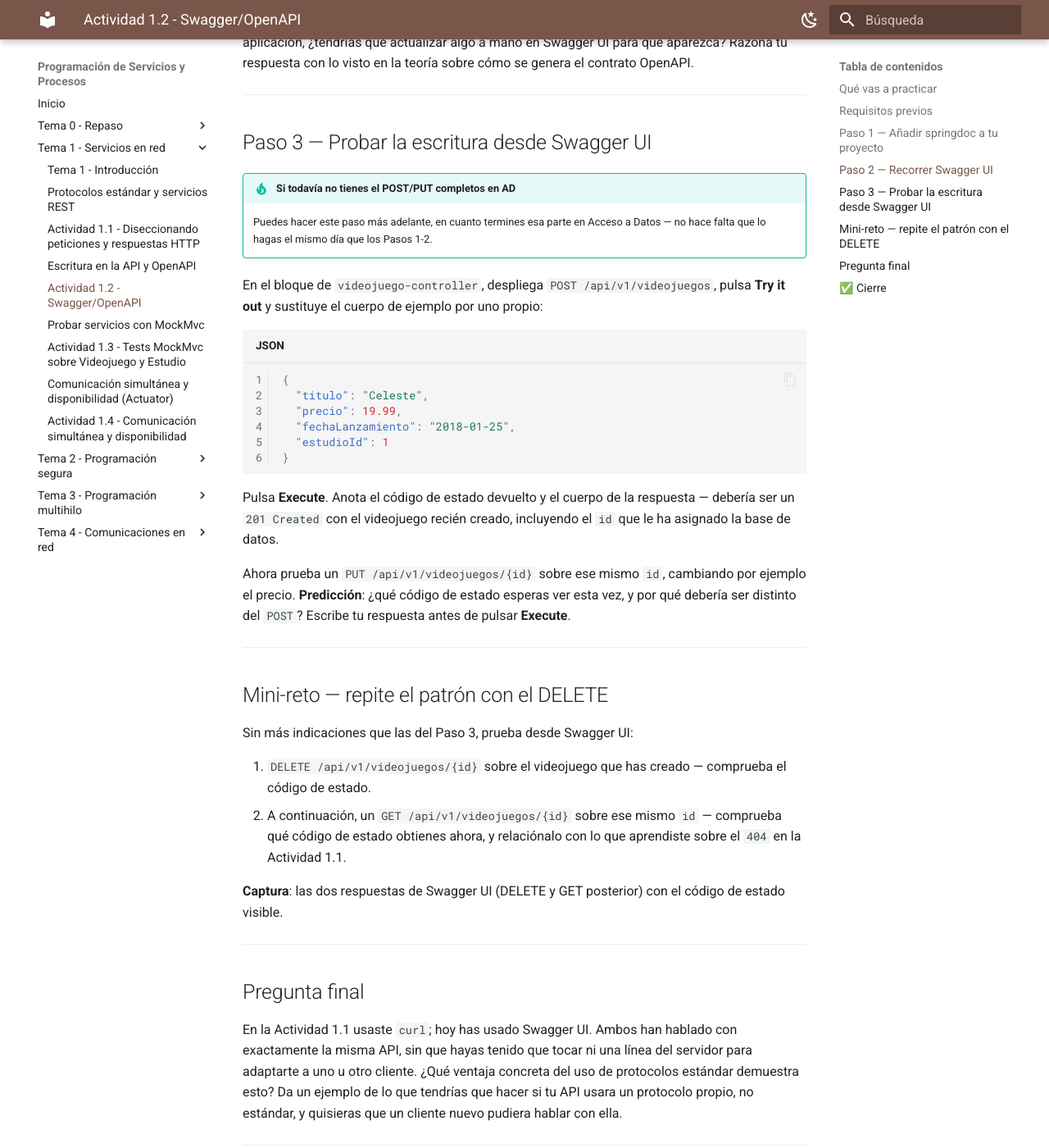
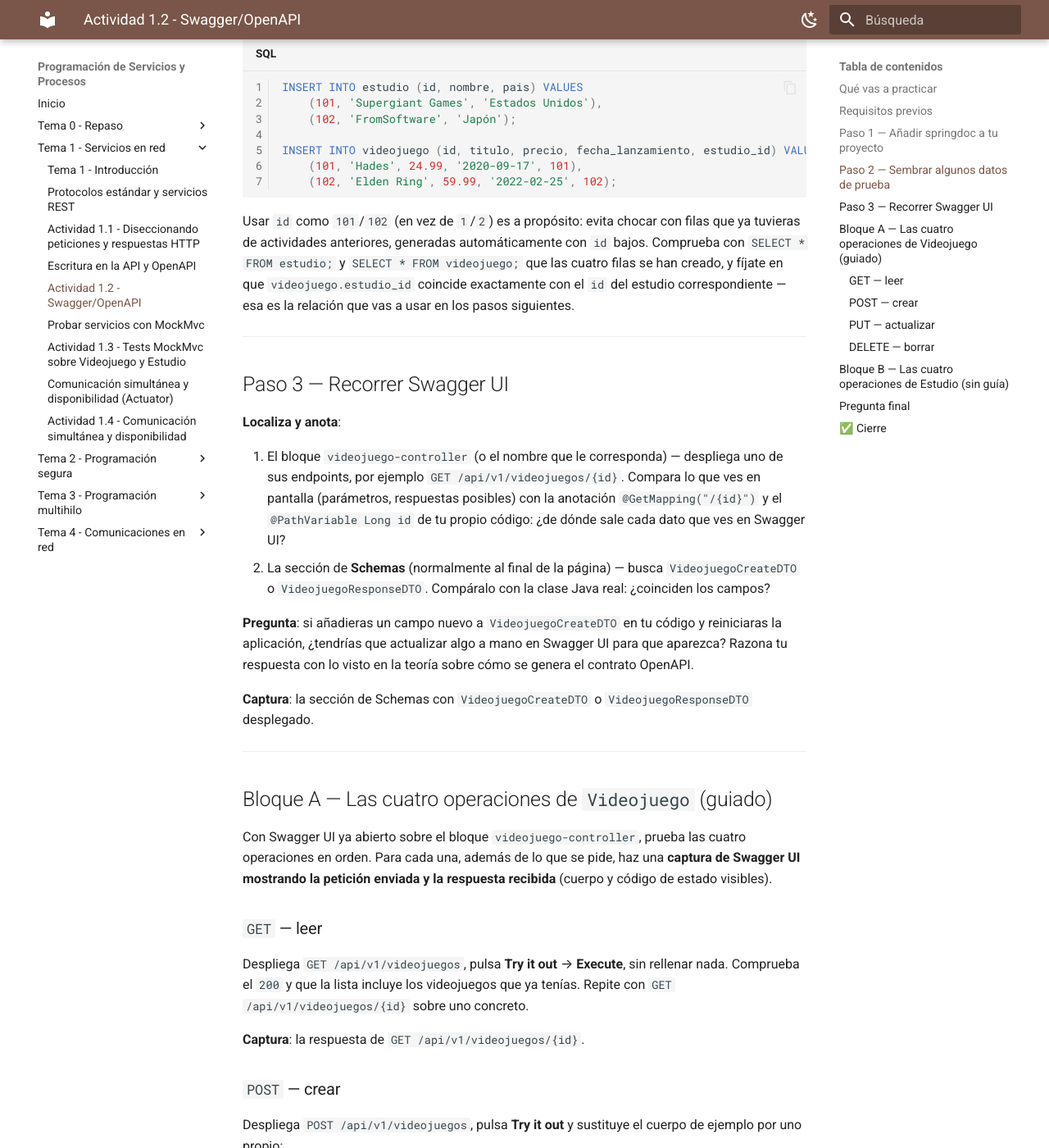
Before and after one commit to aitorventura/programacion-servicios-procesos, an MkDocs documentation site: the page built from docs/tema1/actividad_1_2.md, in a window 1280 px wide and 1400 px high, scrolled down 2070 px. Shown: the whole window at 82% size. Built offline with MkDocs 1.6.1 and Material for MkDocs 9.7.7, drawn with Linux system fonts in a browser that asks for light colours; some of the changed text lies outside the part shown.

Commit message:
Revisada teoria y Actividad 1.2

````diff
--- a/docs/tema1/actividad_1_2.md
+++ b/docs/tema1/actividad_1_2.md
@@ -1,25 +1,28 @@
 # 🧪 Actividad 1.2: Swagger/OpenAPI — documenta y prueba tu API
 
-!!! info "Práctica guiada"
-    En Acceso a Datos estás construyendo (o ya has construido) el CRUD completo de `Videojuego` en tu propio proyecto. Aquí vas a documentarlo con OpenAPI/Swagger y a usarlo como cliente para probar esos mismos endpoints de escritura — sin necesitar `curl`.
+!!! warning "Descarga la plantilla"
+    📄 [Plantilla 1.2 — Swagger/OpenAPI: documenta y prueba tu API](plantillas/Actividad_1_2_PSP_Plantilla.docx){target="_blank" rel="noopener"}
+
+!!! info "Práctica guiada — con parte a tu cargo"
+    Tu propio GameVault ya tiene el CRUD completo (`GET`/`POST`/`PUT`/`DELETE`) de `Videojuego` y de `Estudio` (Acceso a Datos, Actividad 1.2). Aquí lo documentas con OpenAPI/Swagger y lo usas como cliente para probar, de verdad, las ocho operaciones — sin `curl`. Las cuatro de `Videojuego` van guiadas; las cuatro de `Estudio` las repites tú solo, con el mismo patrón.
 
 ## Qué vas a practicar
 
 - Añadir la documentación automática OpenAPI/Swagger a tu propio GameVault.
 - Leer y entender qué parte de Swagger UI viene de dónde en tu código.
-- Probar `POST`, `PUT` y `DELETE` desde el navegador y observar sus códigos de estado.
+- Probar `GET`, `POST`, `PUT` y `DELETE` desde el navegador, sobre `Videojuego` y sobre `Estudio`, y observar sus códigos de estado.
 
 ---
 
 ## Requisitos previos
 
-Tu propio GameVault con, al menos, el `GET` de `Videojuego` funcionando (Actividad 1.1 de AD). Si en Acceso a Datos ya tienes el `POST`/`PUT`/`DELETE` completos, mejor — pero puedes hacer los Pasos 1-2 de esta actividad aunque todavía no los tengas, y dejar los Pasos 3-4 para cuando los termines.
+Tu CRUD completo de `Videojuego` y de `Estudio` funcionando (Tema 1, Actividad 1.2 de Acceso a Datos): las cuatro operaciones de cada uno, con sus DTOs y su validación ya puestos.
 
 ---
 
 ## Paso 1 — Añadir springdoc a tu proyecto
 
-En tu `pom.xml`, añade:
+Esto es imprescindible antes de seguir: sin esta dependencia no existe ni `/swagger-ui.html` ni el resto de la actividad. En tu `pom.xml`, añade:
 
 ```xml
 <dependency>
@@ -55,13 +58,29 @@
 
 `@Bean` le dice a Spring que este método construye un objeto que debe gestionar como bean — en este caso, la configuración que springdoc va a usar para generar la documentación. No tienes que llamarlo tú en ningún sitio: Spring lo detecta y lo usa automáticamente.
 
-Reinicia tu aplicación.
+Reinicia tu aplicación y comprueba que `http://localhost:8080/swagger-ui.html` carga y muestra tus controllers antes de seguir — si no aparece nada, revisa que la dependencia se ha descargado (Maven) y que la aplicación ha reiniciado de verdad con el cambio.
 
 ---
 
-## Paso 2 — Recorrer Swagger UI
+## Paso 2 — Sembrar algunos datos de prueba
 
-Abre `http://localhost:8080/swagger-ui.html` en el navegador.
+Antes de probar nada, conviene tener algo real que leer — un `GET` contra una tabla vacía funciona, pero no enseña gran cosa. Inserta un par de filas de cada tabla, con la herramienta que prefieras (terminal `psql`, pgAdmin, o cualquier otro cliente gráfico que ya uses) — esta vez fijando tú el `id` en vez de dejar que lo genere la base de datos, para que se vea sin ninguna duda qué `estudio_id` apunta a qué estudio:
+
+```sql
+INSERT INTO estudio (id, nombre, pais) VALUES
+    (101, 'Supergiant Games', 'Estados Unidos'),
+    (102, 'FromSoftware', 'Japón');
+
+INSERT INTO videojuego (id, titulo, precio, fecha_lanzamiento, estudio_id) VALUES
+    (101, 'Hades', 24.99, '2020-09-17', 101),
+    (102, 'Elden Ring', 59.99, '2022-02-25', 102);
+```
+
+Usar `id` como `101`/`102` (en vez de `1`/`2`) es a propósito: evita chocar con filas que ya tuvieras de actividades anteriores, generadas automáticamente con `id` bajos. Comprueba con `SELECT * FROM estudio;` y `SELECT * FROM videojuego;` que las cuatro filas se han creado, y fíjate en que `videojuego.estudio_id` coincide exactamente con el `id` del estudio correspondiente — esa es la relación que vas a usar en los pasos siguientes.
+
+---
+
+## Paso 3 — Recorrer Swagger UI
 
 **Localiza y anota**:
 
@@ -70,47 +89,69 @@
 
 **Pregunta**: si añadieras un campo nuevo a `VideojuegoCreateDTO` en tu código y reiniciaras la aplicación, ¿tendrías que actualizar algo a mano en Swagger UI para que aparezca? Razona tu respuesta con lo visto en la teoría sobre cómo se genera el contrato OpenAPI.
 
+**Captura**: la sección de Schemas con `VideojuegoCreateDTO` o `VideojuegoResponseDTO` desplegado.
+
 ---
 
-## Paso 3 — Probar la escritura desde Swagger UI
+## Bloque A — Las cuatro operaciones de `Videojuego` (guiado)
 
-!!! tip "Si todavía no tienes el POST/PUT completos en AD"
-    Puedes hacer este paso más adelante, en cuanto termines esa parte en Acceso a Datos — no hace falta que lo hagas el mismo día que los Pasos 1-2.
+Con Swagger UI ya abierto sobre el bloque `videojuego-controller`, prueba las cuatro operaciones en orden. Para cada una, además de lo que se pide, haz una **captura de Swagger UI mostrando la petición enviada y la respuesta recibida** (cuerpo y código de estado visibles).
 
-En el bloque de `videojuego-controller`, despliega `POST /api/v1/videojuegos`, pulsa **Try it out** y sustituye el cuerpo de ejemplo por uno propio:
+### `GET` — leer
+
+Despliega `GET /api/v1/videojuegos`, pulsa **Try it out** → **Execute**, sin rellenar nada. Comprueba el `200` y que la lista incluye los videojuegos que ya tenías. Repite con `GET /api/v1/videojuegos/{id}` sobre uno concreto.
+
+**Captura**: la respuesta de `GET /api/v1/videojuegos/{id}`.
+
+### `POST` — crear
+
+Despliega `POST /api/v1/videojuegos`, pulsa **Try it out** y sustituye el cuerpo de ejemplo por uno propio:
 
 ```json
 {
   "titulo": "Celeste",
   "precio": 19.99,
   "fechaLanzamiento": "2018-01-25",
-  "estudioId": 1
+  "estudioId": 101
 }
 ```
 
 Pulsa **Execute**. Anota el código de estado devuelto y el cuerpo de la respuesta — debería ser un `201 Created` con el videojuego recién creado, incluyendo el `id` que le ha asignado la base de datos.
 
-Ahora prueba un `PUT /api/v1/videojuegos/{id}` sobre ese mismo `id`, cambiando por ejemplo el precio. **Predicción**: ¿qué código de estado esperas ver esta vez, y por qué debería ser distinto del `POST`? Escribe tu respuesta antes de pulsar **Execute**.
+**Captura**: la petición y la respuesta del `POST`.
+
+### `PUT` — actualizar
+
+Prueba `PUT /api/v1/videojuegos/{id}` sobre el `id` que te ha devuelto el `POST` anterior, cambiando por ejemplo el precio. **Predicción**: ¿qué código de estado esperas ver esta vez, y por qué debería ser distinto del `POST`? Escribe tu respuesta antes de pulsar **Execute**.
+
+**Captura**: la petición y la respuesta del `PUT`.
+
+### `DELETE` — borrar
+
+Prueba `DELETE /api/v1/videojuegos/{id}` sobre ese mismo videojuego, y comprueba el código de estado. A continuación, un `GET /api/v1/videojuegos/{id}` sobre ese mismo `id`: comprueba qué código obtienes ahora, y relaciónalo con lo que aprendiste sobre el `404` en la Actividad 1.1.
+
+**Captura**: las dos respuestas (`DELETE` y el `GET` posterior) con el código de estado visible.
 
 ---
 
-## Mini-reto — repite el patrón con el DELETE
+## Bloque B — Las cuatro operaciones de `Estudio` (sin guía)
 
-Sin más indicaciones que las del Paso 3, prueba desde Swagger UI:
+Repite exactamente el mismo patrón del Bloque A — `GET`, `POST`, `PUT`, `DELETE` — esta vez sobre `estudio-controller`, con datos de un estudio real (por ejemplo, uno nuevo con `nombre` y `pais`). Sin más indicaciones que estas:
 
-1. `DELETE /api/v1/videojuegos/{id}` sobre el videojuego que has creado — comprueba el código de estado.
-2. A continuación, un `GET /api/v1/videojuegos/{id}` sobre ese mismo `id` — comprueba qué código de estado obtienes ahora, y relaciónalo con lo que aprendiste sobre el `404` en la Actividad 1.1.
+- Las mismas cuatro operaciones, en el mismo orden.
+- Los mismos códigos de estado esperados que en `Videojuego` — recuerda la tabla del apartado de teoría si tienes dudas.
+- La misma comprobación final: borra el estudio que has creado y verifica con un `GET` posterior que ya no existe.
 
-**Captura**: las dos respuestas de Swagger UI (DELETE y GET posterior) con el código de estado visible.
+**Captura**: una por cada una de las cuatro operaciones (petición + respuesta visibles), igual que en el Bloque A.
 
 ---
 
 ## Pregunta final
 
-En la Actividad 1.1 usaste `curl`; hoy has usado Swagger UI. Ambos han hablado con exactamente la misma API, sin que hayas tenido que tocar ni una línea del servidor para adaptarte a uno u otro cliente. ¿Qué ventaja concreta del uso de protocolos estándar demuestra esto? Da un ejemplo de lo que tendrías que hacer si tu API usara un protocolo propio, no estándar, y quisieras que un cliente nuevo pudiera hablar con ella.
+En la Actividad 1.1 usaste `curl`; hoy has usado Swagger UI, sobre dos controllers distintos. Ambos han hablado con exactamente la misma API, sin que hayas tenido que tocar ni una línea del servidor para adaptarte a uno u otro cliente. ¿Qué ventaja concreta del uso de protocolos estándar demuestra esto? Da un ejemplo de lo que tendrías que hacer si tu API usara un protocolo propio, no estándar, y quisieras que un cliente nuevo pudiera hablar con ella.
 
 ---
 
 ## ✅ Cierre
 
-Tu GameVault ya tiene documentación automática y un cliente interactivo para probarlo sin `curl`. En la próxima actividad (1.3) sigues con los tests automatizados (MockMvc) — la forma de probar estos mismos endpoints sin depender de que abras el navegador cada vez.
+Tu GameVault ya tiene documentación automática y un cliente interactivo para probar, sin `curl`, las ocho operaciones de `Videojuego` y `Estudio`. En la próxima actividad (1.3) sigues con los tests automatizados (MockMvc) — la forma de probar estos mismos endpoints sin depender de que abras el navegador cada vez.
````
Also changed, not shown: docs/tema1/escritura-y-openapi.md (+64 -55 lines), 1 other file.
